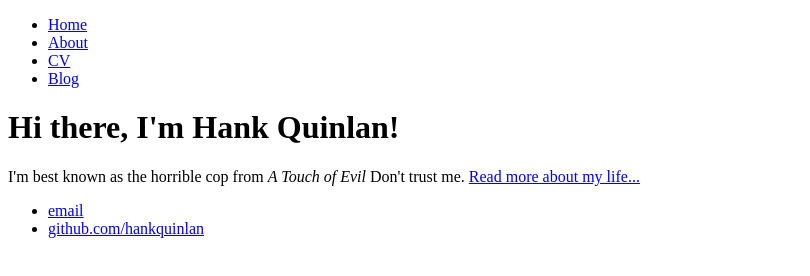
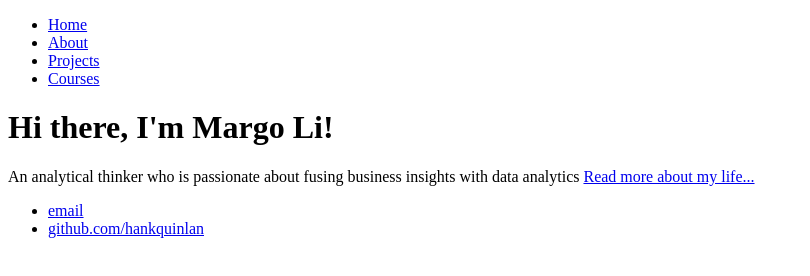
Before and after one commit to MargoLi/margolee.github.io, a plain HTML site: page index.html in a window 1280 px wide. Shown: the whole page, without its empty margins (0-810 px from the left). Drawn offline with Linux system fonts and the light colour scheme.

Commit message:
Update index.html

```diff
--- a/index.html
+++ b/index.html
@@ -1,26 +1,26 @@
 <!DOCTYPE html>
 <html>
 	<head>
-		<title>Hank Quinlan, Horrible Cop</title>
+		<title>Margo Li</title>
 	</head>
 	<body>
 		<nav>
     		<ul>
         		<li><a href="/">Home</a></li>
 	        	<li><a href="/about">About</a></li>
-        		<li><a href="/cv">CV</a></li>
-        		<li><a href="/blog">Blog</a></li>
+        		<li><a href="/cv">Projects</a></li>
+        		<li><a href="/blog">Courses</a></li>
     		</ul>
 		</nav>
 		<div class="container">
     		<div class="blurb">
-        		<h1>Hi there, I'm Hank Quinlan!</h1>
-				<p>I'm best known as the horrible cop from <em>A Touch of Evil</em> Don't trust me. <a href="/about">Read more about my life...</a></p>
+        		<h1>Hi there, I'm Margo Li!</h1>
+				<p>An analytical thinker who is passionate about fusing business insights with data analytics <a href="/about">Read more about my life...</a></p>
     		</div><!-- /.blurb -->
 		</div><!-- /.container -->
 		<footer>
     		<ul>
-        		<li><a href="mailto:hankquinlanhub@gmail.com">email</a></li>
+        		<li><a href="mailto:Yuanhuili2017@u.northwestern.edu">email</a></li>
         		<li><a href="https://github.com/hankquinlan">github.com/hankquinlan</a></li>
 			</ul>
 		</footer>
```
